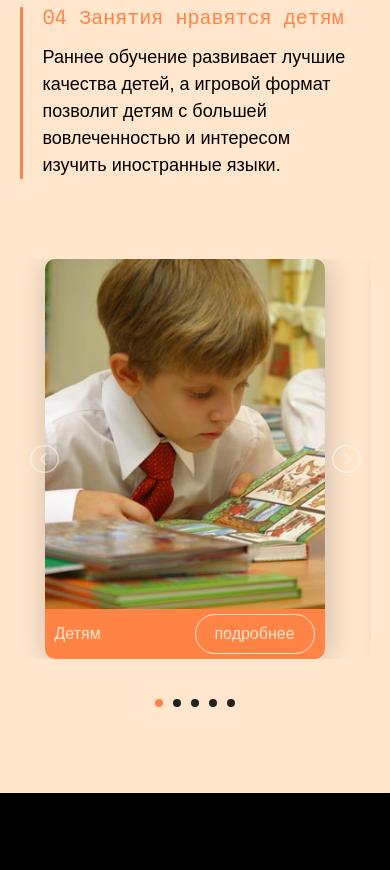
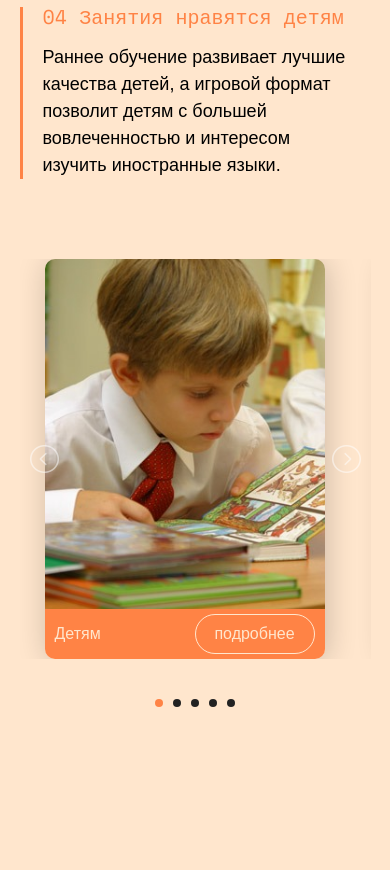
Before and after one commit to YuliyaHit/Konrad-Duden-Schule, a plain HTML site: page index.html in a window 390 px wide. Shown: the part 2097-2967 px from the top of the page. Drawn offline with nearby package versions, Linux system fonts and the light colour scheme.

Commit message:
сделали 3 секцию

```diff
--- a/css/style.css
+++ b/css/style.css
@@ -721,6 +721,9 @@ body {
         flex-basis: 90%;
     }
 
+    .about {
+        min-height: 100vh;
+    }
 
     .speakers__list {
         justify-content: center;
```
